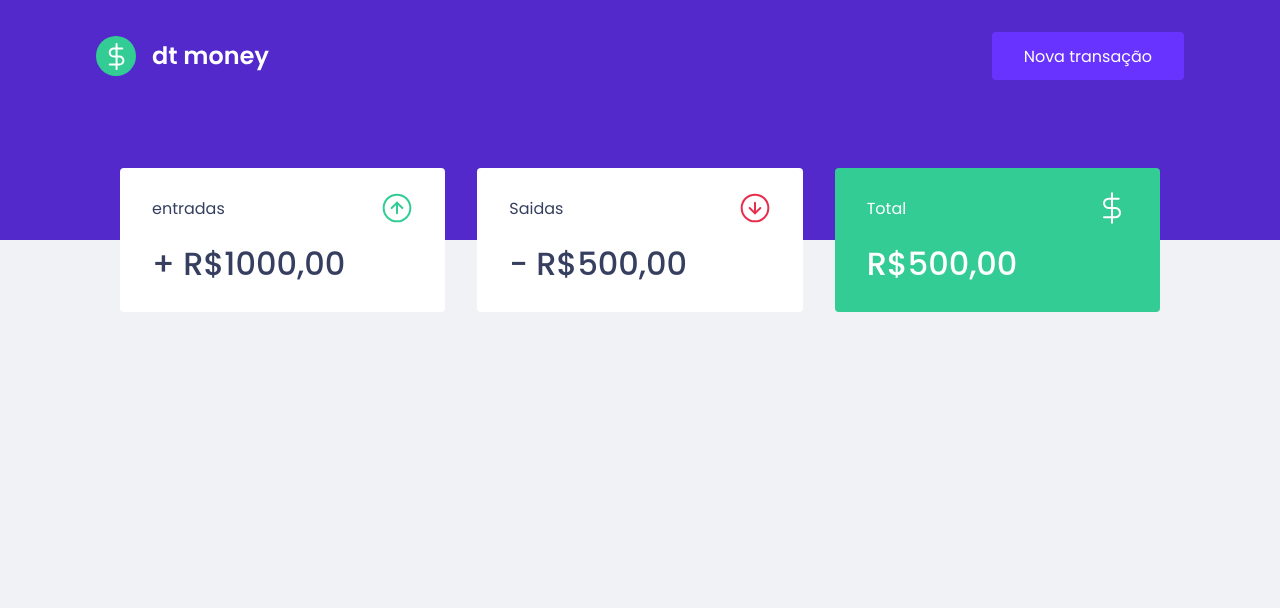
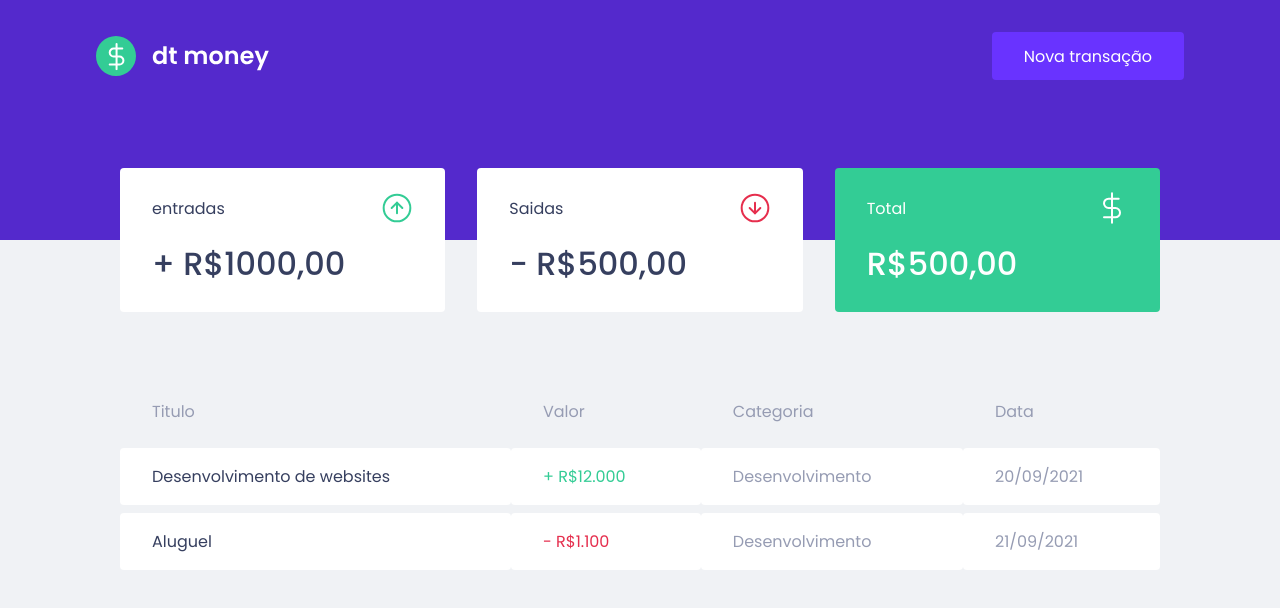
Before and after one commit to vanderL/dt-money, a React (Create React App) app: page / in a window 1280 px wide. Shown: the top 608 px of the page. Built offline with nearby package versions, Linux system fonts and the light colour scheme.

Commit message:
Component: TransactionsTable

```diff
--- a/src/components/Dashboard/index.tsx
+++ b/src/components/Dashboard/index.tsx
@@ -1,4 +1,5 @@
 import { Sumary } from "../Sumary"
+import { TransactionTable } from "../TransactionsTable"
 
 import { Container } from "./styles"
 
@@ -6,6 +7,7 @@
     return(
         <Container>
             <Sumary />
+            <TransactionTable />
         </Container>
     )
 }
--- /dev/null
+++ b/src/components/TransactionsTable/index.tsx
@@ -0,0 +1,35 @@
+import { Container } from "./styles"
+
+export const TransactionTable = () => {
+    return (
+        <Container>
+            <table>
+                <thead>
+                    <tr>
+                        <th>Titulo</th>
+                        <th>Valor</th>
+                        <th>Categoria</th>
+                        <th>Data</th>
+                    </tr>
+                </thead>
+
+                <tbody>
+                    <tr>
+                        <td>Desenvolvimento de websites</td>
+                        <td className="deposit"> + R$12.000</td>
+                        <td>Desenvolvimento</td>
+                        <td>20/09/2021</td>
+                    </tr>
+
+                    <tr>
+                        <td>Aluguel</td>
+                        <td className="withdraw"> - R$1.100</td>
+                        <td>Desenvolvimento</td>
+                        <td>21/09/2021</td>
+                    </tr>
+
+                </tbody>
+            </table>
+        </Container>
+    )
+}
--- /dev/null
+++ b/src/components/TransactionsTable/styles.ts
@@ -0,0 +1,39 @@
+import styled from 'styled-components';
+
+export const Container = styled.div`
+    margin-top: 4rem;
+
+    table {
+        width: 100%;
+        border-spacing: 0 0.5rem;
+
+        th {
+            color: var(--text-body);
+            font-weight: 400;
+            padding: 1rem 2rem;
+            text-align: left;
+            line-height: 1.5rem;
+        }
+
+        td {
+            padding: 1rem 2rem;
+            border: 0;
+            background: var(--shape);
+            color: var(--text-body);
+            border-radius: 0.25rem;
+
+            &:first-child {
+                color: var(--text-title);
+            }
+
+            &.withdraw {
+                color: var(--red);
+            }
+
+            &.deposit {
+                color: var(--green);
+            }
+        }
+
+    }
+`;
```
